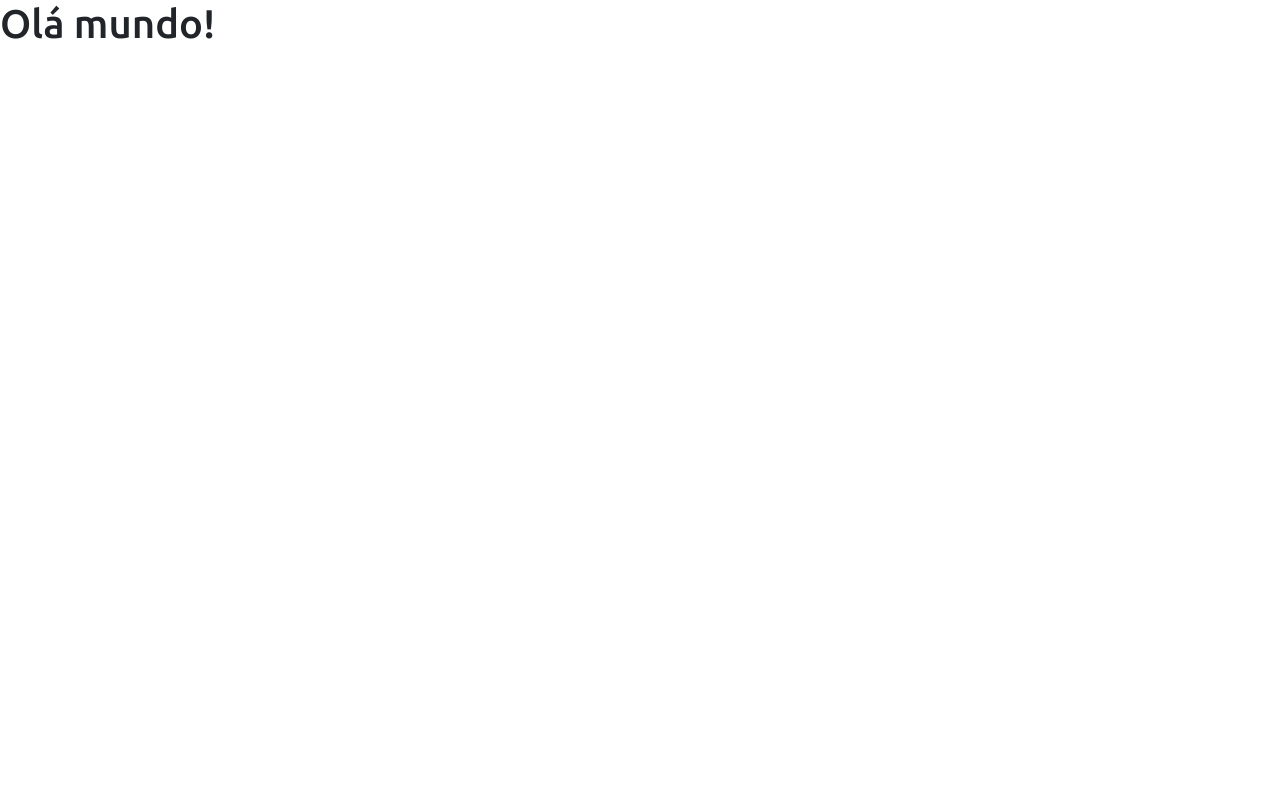
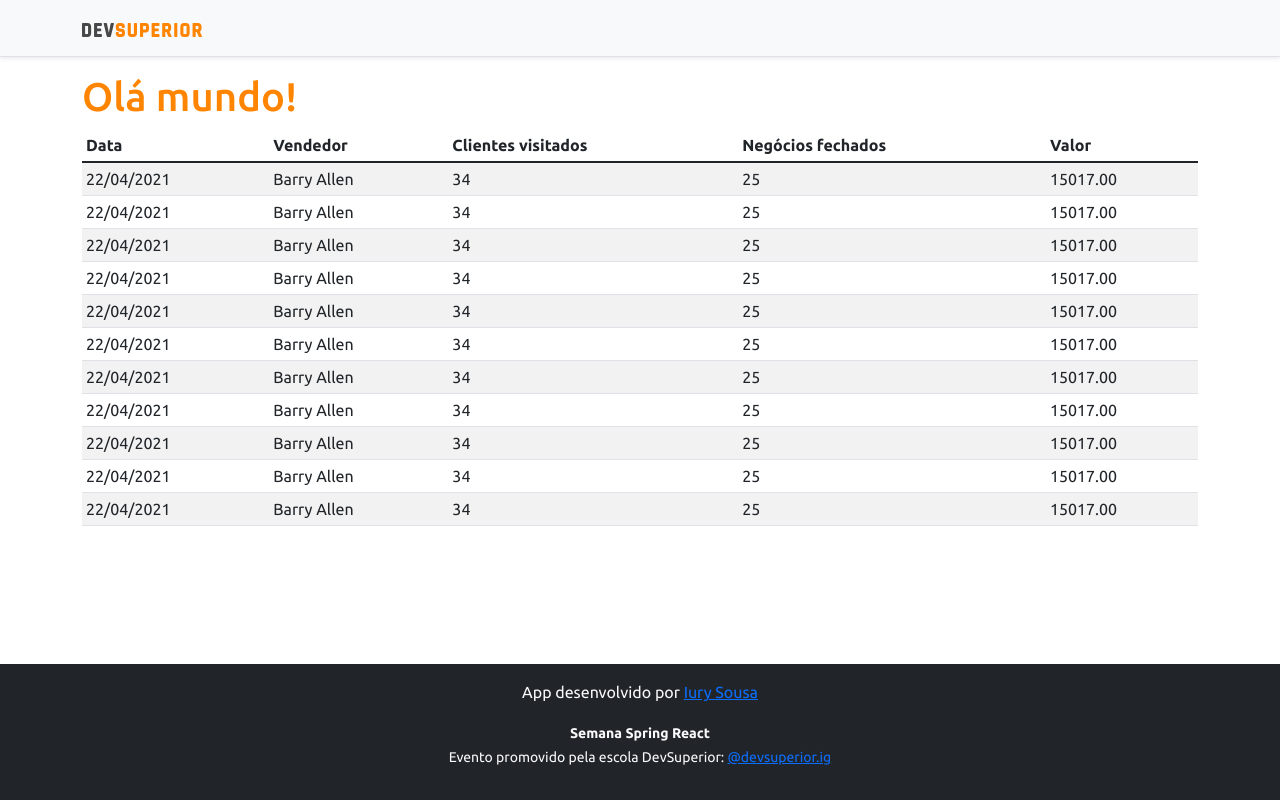
Before and after one commit to iury-sousa/spring-react-week-05, a React (Vite) app in the folder frontend/: page / in a window 1280 px wide. Built offline with nearby package versions, Linux system fonts and the light colour scheme.

Commit message:
Basic static components

```diff
--- a/frontend/src/App.tsx
+++ b/frontend/src/App.tsx
@@ -1,7 +1,16 @@
+import { DataTable } from "./components/DataTable";
+import { Footer } from "./components/Footer";
+import { NavBar } from "./components/NavBar";
+
 export function App() {
   return (
-    <div className="App">
-      <h1>Olá mundo!</h1>
-    </div>
+    <>
+      <NavBar />
+      <div className="container">
+        <h1 className="text-primary">Olá mundo!</h1>
+        <DataTable />
+      </div>
+      <Footer />
+    </>
   );
 }
--- /dev/null
+++ b/frontend/src/components/DataTable/index.tsx
@@ -0,0 +1,96 @@
+export function DataTable() {
+  return (
+    <div className="table-responsive">
+      <table className="table table-striped table-sm">
+        <thead>
+          <tr>
+            <th>Data</th>
+            <th>Vendedor</th>
+            <th>Clientes visitados</th>
+            <th>Negócios fechados</th>
+            <th>Valor</th>
+          </tr>
+        </thead>
+        <tbody>
+          <tr>
+            <td>22/04/2021</td>
+            <td>Barry Allen</td>
+            <td>34</td>
+            <td>25</td>
+            <td>15017.00</td>
+          </tr>
+          <tr>
+            <td>22/04/2021</td>
+            <td>Barry Allen</td>
+            <td>34</td>
+            <td>25</td>
+            <td>15017.00</td>
+          </tr>
+          <tr>
+            <td>22/04/2021</td>
+            <td>Barry Allen</td>
+            <td>34</td>
+            <td>25</td>
+            <td>15017.00</td>
+          </tr>
+          <tr>
+            <td>22/04/2021</td>
+            <td>Barry Allen</td>
+            <td>34</td>
+            <td>25</td>
+            <td>15017.00</td>
+          </tr>
+          <tr>
+            <td>22/04/2021</td>
+            <td>Barry Allen</td>
+            <td>34</td>
+            <td>25</td>
+            <td>15017.00</td>
+          </tr>
+          <tr>
+            <td>22/04/2021</td>
+            <td>Barry Allen</td>
+            <td>34</td>
+            <td>25</td>
+            <td>15017.00</td>
+          </tr>
+          <tr>
+            <td>22/04/2021</td>
+            <td>Barry Allen</td>
+            <td>34</td>
+            <td>25</td>
+            <td>15017.00</td>
+          </tr>
+          <tr>
+            <td>22/04/2021</td>
+            <td>Barry Allen</td>
+            <td>34</td>
+            <td>25</td>
+            <td>15017.00</td>
+          </tr>
+          <tr>
+            <td>22/04/2021</td>
+            <td>Barry Allen</td>
+            <td>34</td>
+            <td>25</td>
+            <td>15017.00</td>
+          </tr>
+          <tr>
+            <td>22/04/2021</td>
+            <td>Barry Allen</td>
+            <td>34</td>
+            <td>25</td>
+            <td>15017.00</td>
+          </tr>
+          <tr>
+            <td>22/04/2021</td>
+            <td>Barry Allen</td>
+            <td>34</td>
+            <td>25</td>
+            <td>15017.00</td>
+          </tr>
+        </tbody>
+      </table>
+    </div>
+  );
+}
--- /dev/null
+++ b/frontend/src/components/Footer/index.tsx
@@ -0,0 +1,32 @@
+export function Footer() {
+  return (
+    <footer className="footer mt-auto py-3 bg-dark">
+      <div className="container">
+        <p className="text-light">
+          App desenvolvido por{" "}
+          <a
+            href="https://github.com/iury-sousa"
+            target="_blank"
+            rel="noreferrer"
+          >
+            Iury Sousa
+          </a>
+        </p>
+        <p className="text-light">
+          <small>
+            <strong>Semana Spring React</strong>
+            <br />
+            Evento promovido pela escola DevSuperior:{" "}
+            <a
+              href="https://instagram.com/devsuperior.ig"
+              target="_blank"
+              rel="noreferrer"
+            >
+              @devsuperior.ig
+            </a>
+          </small>
+        </p>
+      </div>
+    </footer>
+  );
+}
--- /dev/null
+++ b/frontend/src/components/NavBar/index.tsx
@@ -0,0 +1,13 @@
+import ImgDsDark from "./../../assets/img/ds-dark.svg";
+
+export function NavBar() {
+  return (
+    <div className="d-flex flex-column flex-md-row align-items-center p-3 px-md-4 mb-3 bg-light border-bottom shadow-sm">
+      <div className="container">
+        <nav className="my-2 my-md-0 mr-md-3">
+          <img src={ImgDsDark} alt="DevSuperior" width="120" />
+        </nav>
+      </div>
+    </div>
+  );
+}
```
Also changed, not shown: frontend/src/assets/img/ds-dark.svg (added), 1 other file (tests, documents, lock files or other folders).
